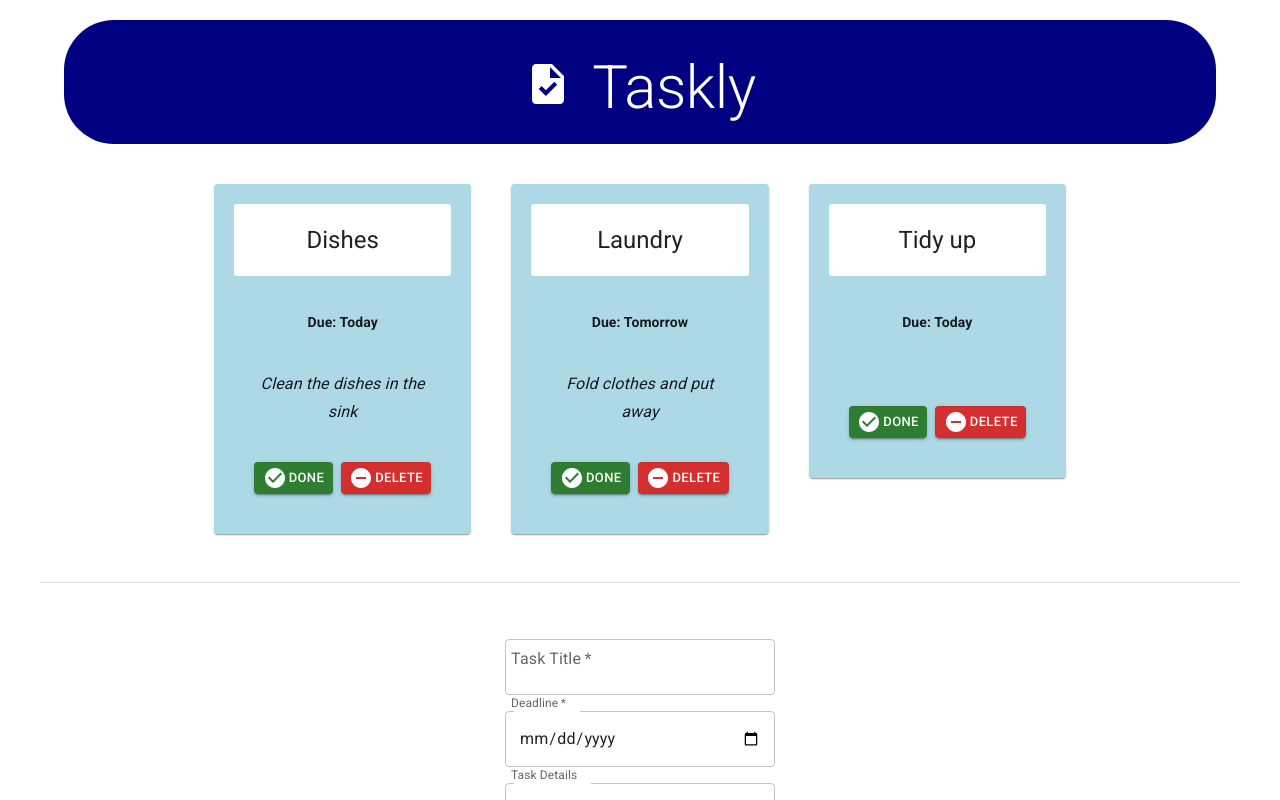
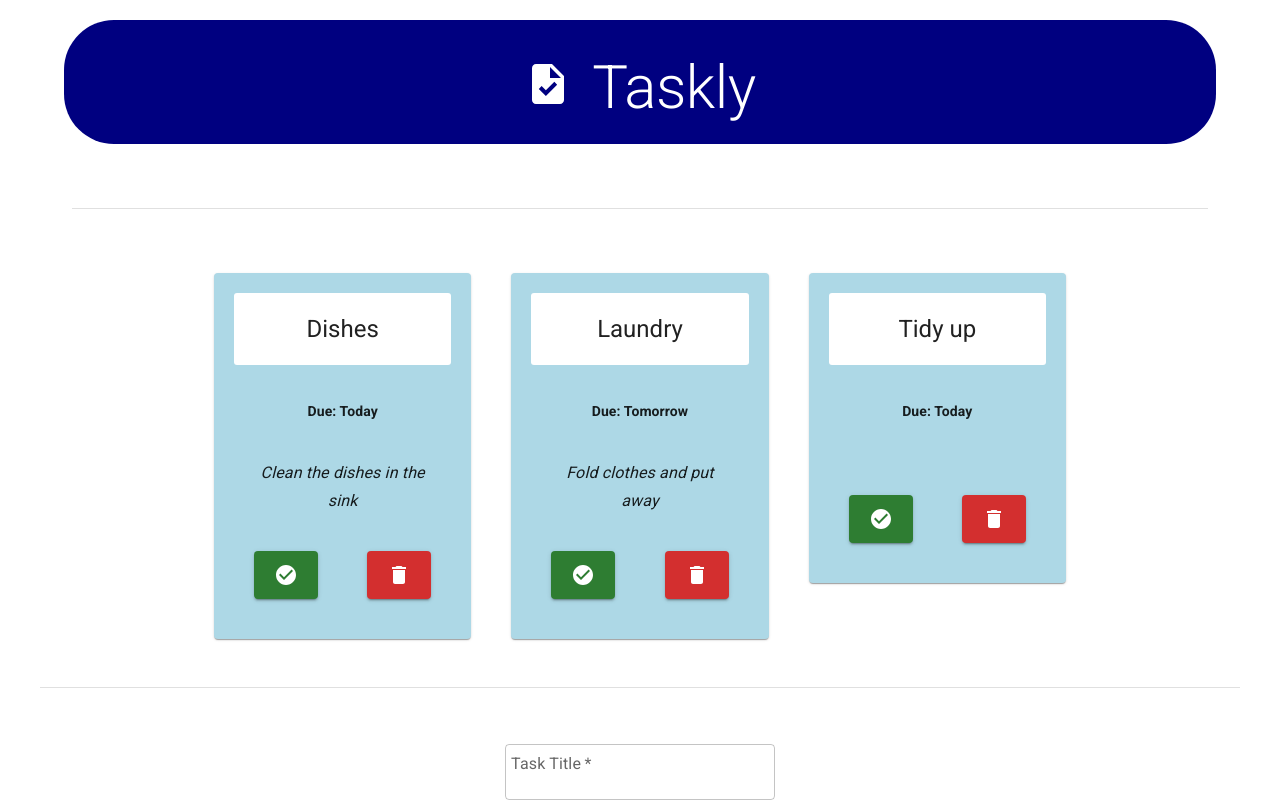
Before and after one commit to JoeOMahony/react-basics-labs, a React (Vite) app in the folder taskly/: page / in a window 1280 px wide. Shown: the top 800 px of the page. Built offline with nearby package versions, Linux system fonts and the light colour scheme.

Commit message:
Completed Exercise 3 by adding Tooltips + Icon Buttons and a Snackbar + Alert

```diff
--- a/taskly/src/App.jsx
+++ b/taskly/src/App.jsx
@@ -7,6 +7,10 @@ import Typography from '@mui/material/Typography';
 import Container from '@mui/material/Container';
 import Grid from '@mui/material/Grid';
 import TaskIcon from '@mui/icons-material/Task';
+import Divider from '@mui/material/Divider';
+import Snackbar from '@mui/material/Snackbar';
+import Alert from '@mui/material/Alert';
+import CheckIcon from '@mui/icons-material/CheckCircle';
 
 function App() {
   const [taskState, setTaskState] = useState({
@@ -21,14 +25,25 @@ function App() {
     title: "",
     description: "",
     deadline: "",
-    priority: "Medium" // default value
+    priority: "Medium", // default value
+    done: false
   });
+
+  const [formAlertState, setFormAlertState] = useState(false);
 
   const doneHandler = (taskIndex) => {
     const tasks = [...taskState.tasks];
     tasks[taskIndex].done = !tasks[taskIndex].done;
     setTaskState({ tasks });
     // console.log(`${taskIndex} ${tasks[taskIndex].done}`);
+
+    if (tasks[taskIndex].done) {
+      setFormAlertState(true);
+    }
+  }
+
+  const formAlertCloseHandler = () => {
+    setFormAlertState(false);
   }
 
   const deleteHandler = (taskIndex) => {
@@ -96,11 +111,14 @@ function App() {
             }
           }}
         >
-          <TaskIcon sx={{ margin: '20px 20px 0 0', fontSize: '48px' }}/>
+          <TaskIcon sx={{ margin: '20px 20px 0 0', fontSize: '48px' }} />
           Taskly
         </Typography>
       </Container>
       {/* End App Header */}
+
+      <Divider variant="middle" sx={{ m: '4em 4em' }} />
+
 
       {/* Task Card Grid */}
       <Container maxWidth="md" component="main">
@@ -123,6 +141,23 @@ function App() {
           ))}
         </Grid>
       </Container>
+
+      {/* Alert for form submission */}
+      <Snackbar
+        open={formAlertState}
+        autoHideDuration={3000}
+        onClose={formAlertCloseHandler}
+      >
+        <Alert
+          icon={<CheckIcon fontSize="inherit" />}
+          severity="success"
+          onClose={formAlertCloseHandler}
+          variant="filled"
+        >
+          Task Completed!
+        </Alert>
+      </Snackbar>
+      {/* End Alert for form submission */}
       {/* End Task Card Grid */}
 
       {/* Footer - Add Task Form */}
--- a/taskly/src/components/Task.jsx
+++ b/taskly/src/components/Task.jsx
@@ -7,8 +7,10 @@ import CardContent from '@mui/material/CardContent';
 import CardHeader from '@mui/material/CardHeader';
 import Grid from '@mui/material/Grid';
 import Typography from '@mui/material/Typography';
-import CheckCircleIcon from '@mui/icons-material/CheckCircle';
-import RemoveCircleIcon from '@mui/icons-material/RemoveCircle';
+import DeleteIcon from '@mui/icons-material/Delete';
+import IconButton from '@mui/material/IconButton';
+import Tooltip from '@mui/material/Tooltip';
+import SubmitIcon from '@mui/icons-material/CheckCircle';
 
 
 const Task = (props) => {
@@ -91,8 +93,13 @@ const Task = (props) => {
                             }
                         }}
                     >
-                        <CheckCircleIcon sx={{ pr: '2px' }} />
-                        Done
+                        <Tooltip title="Done">
+                            <IconButton>
+                                <SubmitIcon sx={{ color: 'white' }} />
+                            </IconButton>
+                        </Tooltip>
+                        {/* <CheckCircleIcon sx={{ pr: '2px' }} />
+                        Done */}
                     </Button>
 
                     <Button
@@ -108,8 +115,13 @@ const Task = (props) => {
                             }
                         }}
                     >
-                        <RemoveCircleIcon sx={{ pr: '2px' }} />
-                        Delete
+                        <Tooltip title="Delete">
+                            <IconButton>
+                                <DeleteIcon sx={{ color: 'white' }} />
+                            </IconButton>
+                        </Tooltip>
+                        {/* <RemoveCircleIcon sx={{ pr: '2px' }} />
+                        Delete */}
                     </Button>
                 </CardActions>
             </Card>
```
